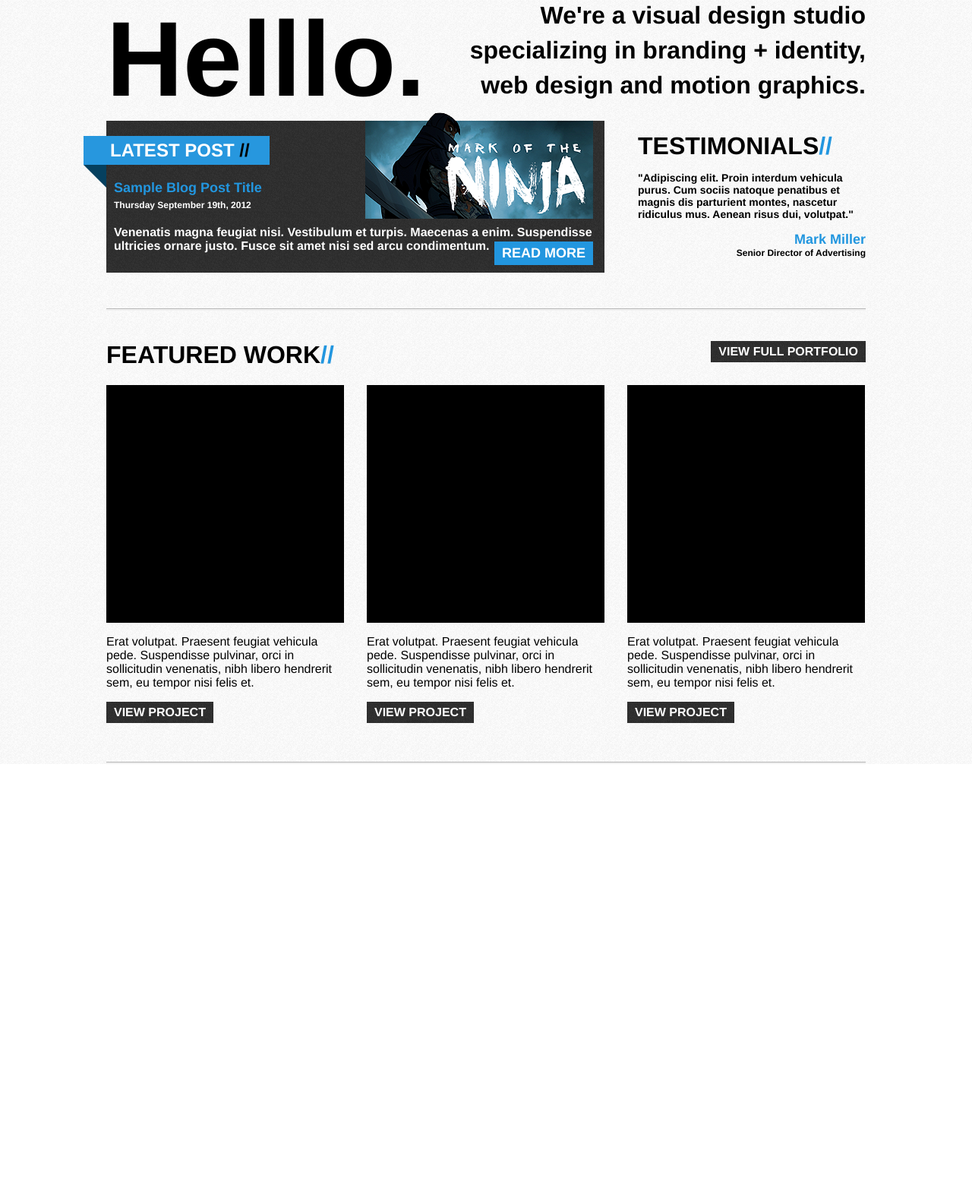
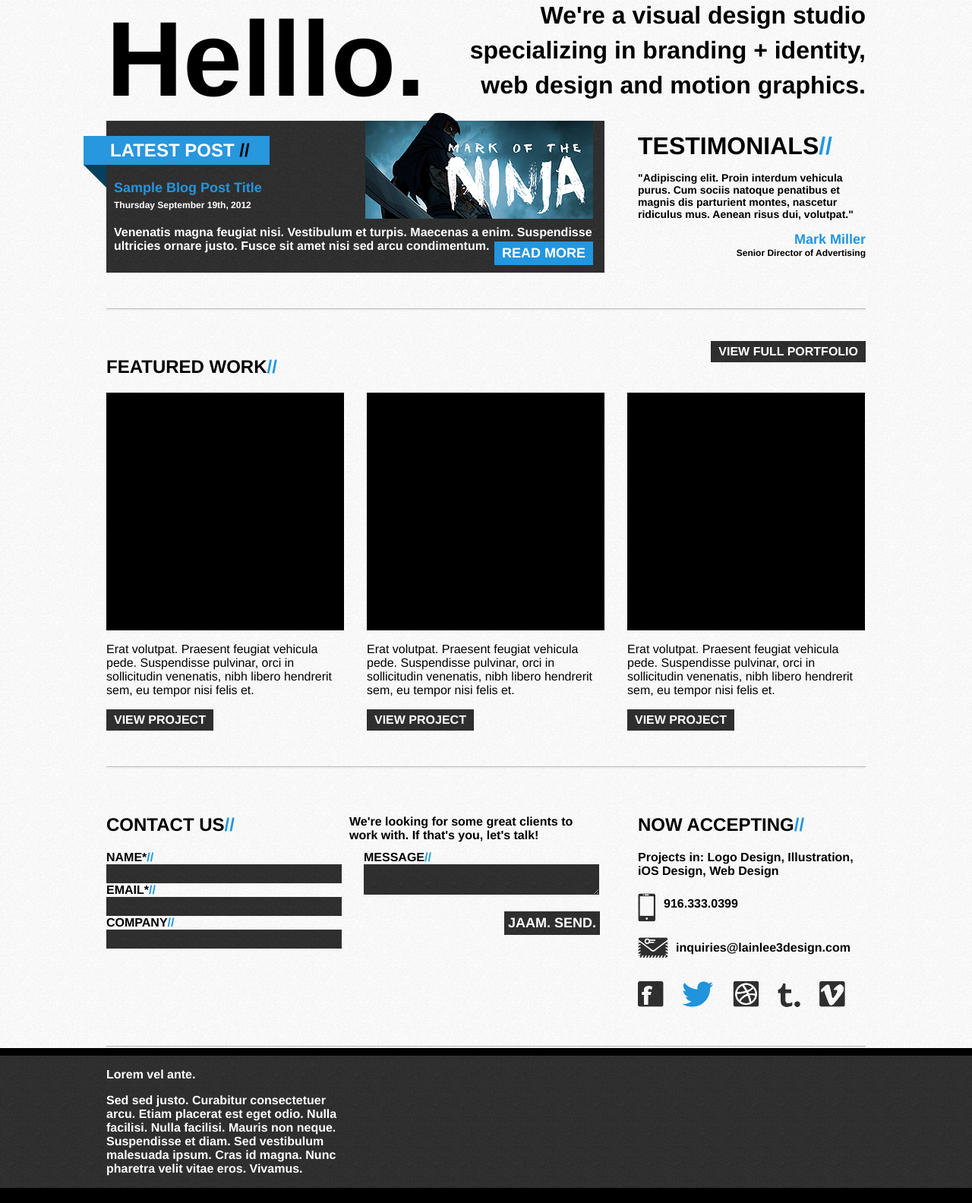
Before and after one commit to lainlee3design/new-site, a PHP site: page / in a window 1280 px wide. Shown: the part 827-2411 px from the top of the page at 76% size. Before the commit the page ends 1833 px from the top, so only its background shows below. Run offline with PHP 8.4, Linux system fonts and the light colour scheme.

Commit message:
index almost finished

```diff
--- a/css/styles.css
+++ b/css/styles.css
@@ -343,7 +343,6 @@
 }
 
 .main .work {
-  height: 507px;
   margin-top: 40px;
   padding-bottom: 50px;
   background: url(../img/separator.png) bottom left repeat-x;
@@ -359,11 +358,12 @@
   color: #fff;
 }
 
-.main .work h1 {
+.main .work h2 {
   text-transform: uppercase;
 }
 
-.main .work h1 strong {
+.main .work h2:after {
+  content: "//";
   color: #2296df;
 }
 
@@ -383,3 +383,112 @@
   padding: 13px;
   background-color: #000;
 }
+
+.main .contact {
+  margin-top: 40px;
+  padding-bottom: 50px;
+  background: url(../img/separator.png) bottom left repeat-x;
+}
+
+.main .contact .contact-form, .main .contact .contact-info {
+  float: left;
+}
+
+.main .contact .contact-form {
+  width: 650px;
+}
+
+.main .contact .contact-form p {
+  float: right;
+  width: 330px;
+  position: relative;
+  top: 5px;
+  font-weight: bold;
+}
+
+.main .contact .contact-info {
+  width: 300px;
+  margin-left: 50px;
+}
+
+.main .contact h2, .main .contact .contact-form label {
+  text-transform: uppercase;
+  font-weight: bold;
+}
+
+.main .contact h2:after, .main .contact .contact-form label:after {
+  content: "//";
+  color: #2296df;
+}
+
+.main .contact .contact-form input,
+.main .contact .contact-form textarea {
+  background: url(../img/header-bg.png);
+  border: none;
+  padding: 5px;
+  width: 300px;
+  color: white;
+  font-family: "Helvetica Neue", Arial, sans-serif;
+}
+
+.main .contact .contact-form input[type=submit] {
+  font-size: 18px;
+  width: auto;
+  text-transform: uppercase;
+  font-weight: bold;
+}
+
+.main .contact .contact-form .column-1 {
+  float: left;
+  margin-right: 29px;
+}
+
+.main .contact .contact-info {
+  font-weight: bold;
+}
+
+.main .contact .contact-info .phone,
+.main .contact .contact-info .email {
+  margin: 20px 0;
+}
+
+.main .contact .contact-info p,
+.main .contact .contact-info p {
+  margin: 5px 0 0 0;
+}
+
+.main .contact .contact-info .phone img,
+.main .contact .contact-info .email img {
+  float: left;
+  margin-right: 10px;
+}
+
+.main .contact .contact-info .social {
+  margin-top: 30px;
+}
+
+.main .contact .contact-info .social a {
+  margin-right: 20px;
+}
+
+.footer {
+  border-style: solid;
+  border-color: #000;
+  border-width: 10px 0 20px;
+  background: url(../img/header-bg.png);
+  font-weight: bold;
+  color: #fff;
+}
+
+.footer .links>* {
+  float: left;
+  width: 313px;
+  margin-right: 30px;
+}
+
+.footer .links .about {
+}
+
+.footer .friends {
+  margin-right: 0;
+}
--- a/index.html
+++ b/index.html
@@ -72,10 +72,10 @@
         <a href="" class="read-more">Read More</a>
       </div>
     </div>
-    <div class="work">
+    <div class="work clearfix">
       <a href="#" class="portfolio-link right">View Full Portfolio</a>
-      <h1>Featured Work<strong>//</strong></h1>
-      <div class="project-card clearfix">
+      <h2>Featured Work</h2>
+      <div class="project-card">
         <div class="thumbnail"><img src="" alt="" /></div>
         <p class="description">
           Erat volutpat. Praesent feugiat vehicula pede. Suspendisse pulvinar, orci in
@@ -83,7 +83,7 @@
         </p>
         <a class="project-link" href="#">View Project</a>
       </div>
-      <div class="project-card clearfix">
+      <div class="project-card">
         <div class="thumbnail"><img src="" alt="" /></div>
         <p class="description">
           Erat volutpat. Praesent feugiat vehicula pede. Suspendisse pulvinar, orci in
@@ -91,7 +91,7 @@
         </p>
         <a class="project-link" href="#">View Project</a>
       </div>
-      <div class="project-card clearfix last">
+      <div class="project-card last">
         <div class="thumbnail"><img src="" alt="" /></div>
         <p class="description">
           Erat volutpat. Praesent feugiat vehicula pede. Suspendisse pulvinar, orci in
@@ -99,7 +99,70 @@
         </p>
         <a class="project-link" href="#">View Project</a>
       </div>
+    </div>
+    <div class="contact clearfix">
+      <div class="contact-form">
+        <p>We're looking for some great clients to work with. If that's you, let's talk!</p>
+        <h2>Contact Us</h2>
+        <form action="">
+          <div class="column-1">
+            <div>
+              <label for="">Name*</label><br>
+              <input />
+            </div>
+            <div>
+              <label for="">Email*</label><br>
+              <input />
+            </div>
+            <div>
+              <label for="">Company</label><br>
+              <input />
+            </div>
+          </div>
+          <div class="column-2">
+            <div>
+              <label for"">Message</label><br>
+              <textarea></textarea>
+            </div>
+            <br>
+            <input class="right" type="submit" value="Jaam. Send."/>
+          </div>
+        </form>
       </div>
+      <div class="contact-info">
+        <h2>Now Accepting</h2>
+        <p>Projects in: Logo Design, Illustration, iOS Design, Web Design</p>
+        <div class="clearfix phone"><img src="img/iphone.png"><p>916.333.0399</p></div>
+        <div class="clearfix email"><img src="img/mail.png"><p>inquiries@lainlee3design.com</p></div>
+        <div class="social">
+          <a href="#"><img src="img/facebook-large.png"></a>
+          <a href="#"><img src="img/twitter-large.png"></a>
+          <a href="#"><img src="img/dribbble-large.png"></a>
+          <a href="#"><img src="img/tumblr-large.png"></a>
+          <a href="#"><img src="img/vimeo-large.png"></a>
+        </div>
+      </div>
+    </div>
+  </div>
+  <div class="footer">
+    <div class="links container clearfix">
+      <div class="about">
+        <p>Lorem vel ante.</p>
+
+        <p>Sed sed justo. Curabitur consectetuer arcu. Etiam placerat est eget odio.
+        Nulla facilisi. Nulla facilisi. Mauris non neque. Suspendisse et diam. Sed
+        vestibulum malesuada ipsum. Cras id magna. Nunc pharetra velit vitae eros.
+        Vivamus.</p>
+      </div>
+      <div class="tweets"></div>
+      <div class="friends">
+        <div class="sign-up"></div>
+      </div>
+    </div>
+    <div class="rights container">
+      <div class="copyright"></div>
+      <div class="terms-privacy"></div>
+      <div class="attributes"></div>
     </div>
   </div>
 </body>
```
Also changed, not shown: img/dribbble-large.png (added), img/facebook-large.png (added), img/iphone.png (added), img/mail.png (added), img/pen.png (added), img/tumblr-large.png (added), img/twitter-large.png (added), img/twitter-yellow.png (added), img/vimeo-large.png (added).
